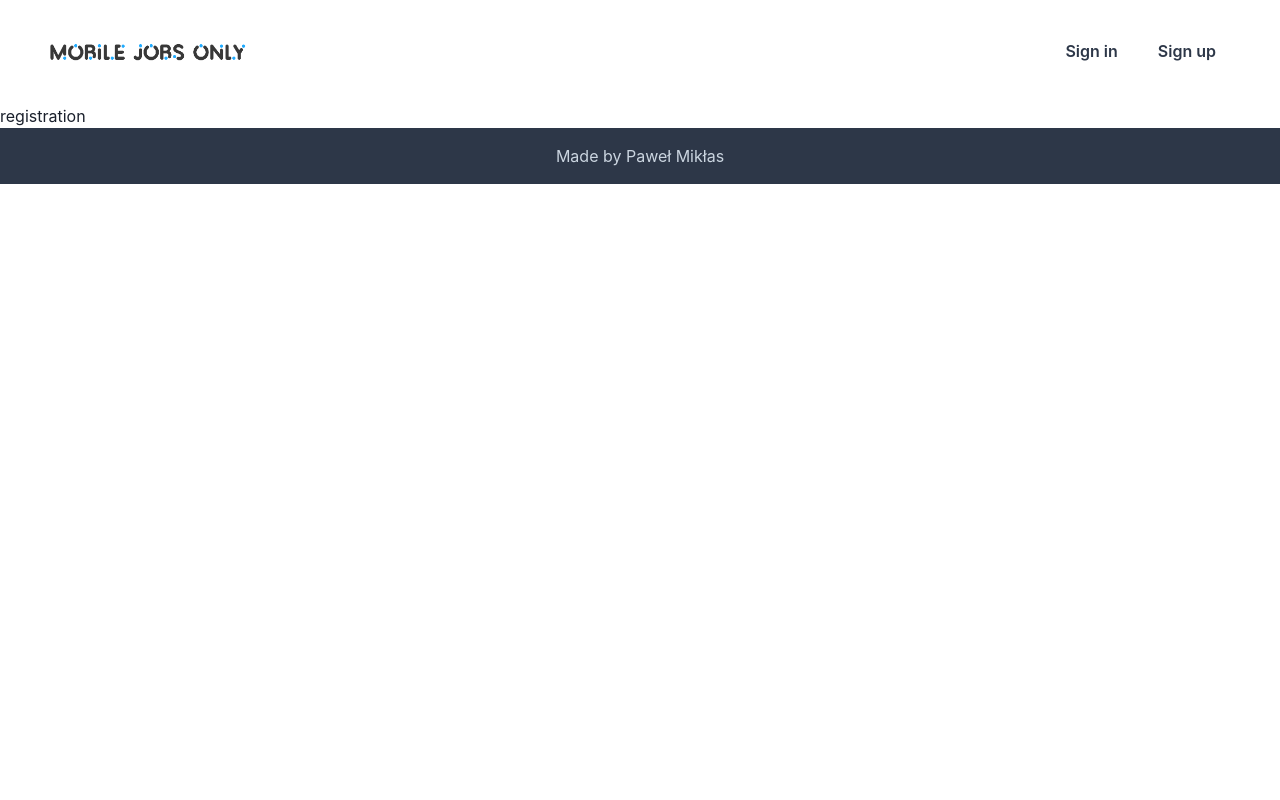
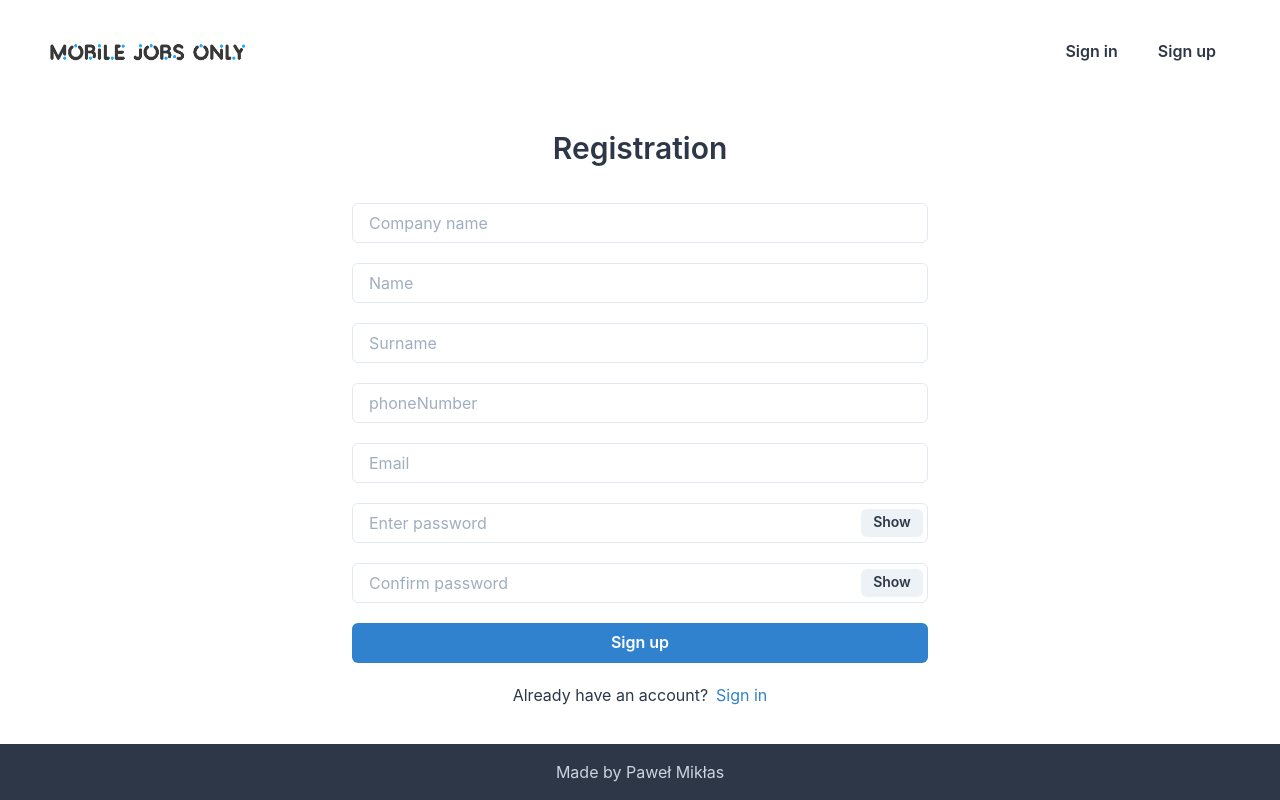
Before and after one commit to pawelmiklas/job-board, a React (Create React App) app: page /registration in a window 1280 px wide. Built offline with nearby package versions, Linux system fonts and the light colour scheme.

Commit message:
registration

```diff
--- a/src/App.tsx
+++ b/src/App.tsx
@@ -7,6 +7,7 @@ import Offers from "pages/Offers/Offers";
 import Offer from "pages/Offers/components/Offer/Offer";
 import ScrollToTop from "components/ScrollToTop/ScrollToTop";
 import Login from "pages/Login/Login";
+import Registration from "pages/Registration/Registration";
 
 const App = () => {
   return (
@@ -28,7 +29,7 @@ const App = () => {
               <Login />
             </Route>
             <Route path="/registration">
-              <div>registration</div>
+              <Registration />
             </Route>
             <Route path="/dashboard">
               <div>dashboard</div>
--- a/src/constants/formErrors.ts
+++ b/src/constants/formErrors.ts
@@ -1,3 +1,4 @@
 export enum FormErrors {
   REQUIRED_FIELD = "Field is required",
+  PASSWORD_CONFIRMATION = "Passwords are different",
 }
--- /dev/null
+++ b/src/pages/Registration/Registration.tsx
@@ -0,0 +1,106 @@
+import { Box, Container, Text, Flex, Button, Stack } from "@chakra-ui/react";
+import Input from "components/Input/Input";
+import PasswordInput from "components/PasswordInput/PasswordInput";
+import * as yup from "yup";
+import { useFormik } from "formik";
+import React from "react";
+import { Link } from "react-router-dom";
+import { FormErrors } from "constants/formErrors";
+
+type LoginForm = {
+  company: string;
+  name: string;
+  surname: string;
+  phoneNumber: string;
+  email: string;
+  password: string;
+  confirmPassword: string;
+};
+
+const validationSchema = yup.object({
+  company: yup.string().required(FormErrors.REQUIRED_FIELD),
+  name: yup.string().required(FormErrors.REQUIRED_FIELD),
+  surname: yup.string().required(FormErrors.REQUIRED_FIELD),
+  phoneNumber: yup.string().required(FormErrors.REQUIRED_FIELD),
+  email: yup.string().email().required(FormErrors.REQUIRED_FIELD),
+  password: yup.string().required(FormErrors.REQUIRED_FIELD),
+  confirmPassword: yup
+    .string()
+    .required(FormErrors.REQUIRED_FIELD)
+    .oneOf([yup.ref("password")], FormErrors.PASSWORD_CONFIRMATION),
+});
+
+const Registration = () => {
+  const formik = useFormik<LoginForm>({
+    initialValues: {
+      company: "",
+      name: "",
+      surname: "",
+      phoneNumber: "",
+      email: "",
+      password: "",
+      confirmPassword: "",
+    },
+    validateOnChange: false,
+    validationSchema: validationSchema,
+    onSubmit: () => {},
+  });
+
+  return (
+    <Box w="100%" height="calc(100vh - 160px)" color="gray.700" minH="600px">
+      <Container
+        pt="4"
+        pb="12"
+        h="100%"
+        maxW="container.sm"
+        display="flex"
+        justifyContent="center"
+        alignItems="center"
+      >
+        <Flex p="4" pb="0" flexDirection="column" w="100%">
+          <Text textAlign="center" fontSize="3xl" fontWeight="600" mb="8">
+            Registration
+          </Text>
+          <Stack spacing={5}>
+            <Input name="company" placeholder="Company name" formik={formik} />
+            <Input name="name" placeholder="Name" formik={formik} />
+            <Input name="surname" placeholder="Surname" formik={formik} />
+            <Input
+              name="phoneNumber"
+              placeholder="phoneNumber"
+              formik={formik}
+            />
+            <Input name="email" placeholder="Email" formik={formik} />
+            <PasswordInput
+              name="password"
+              placeholder="Enter password"
+              formik={formik}
+            />
+            <PasswordInput
+              name="confirmPassword"
+              placeholder="Confirm password"
+              formik={formik}
+            />
+          </Stack>
+          <Button
+            variant="solid"
+            colorScheme="blue"
+            mt="5"
+            onClick={() => formik.handleSubmit()}
+            disabled={formik.isSubmitting || !formik.isValid}
+          >
+            Sign up
+          </Button>
+          <Flex justifyContent="center" alignItems="center" mt="5">
+            Already have an account?
+            <Text color="blue.500" ml="2">
+              <Link to="/login">Sign in</Link>
+            </Text>
+          </Flex>
+        </Flex>
+      </Container>
+    </Box>
+  );
+};
+
+export default Registration;
```
